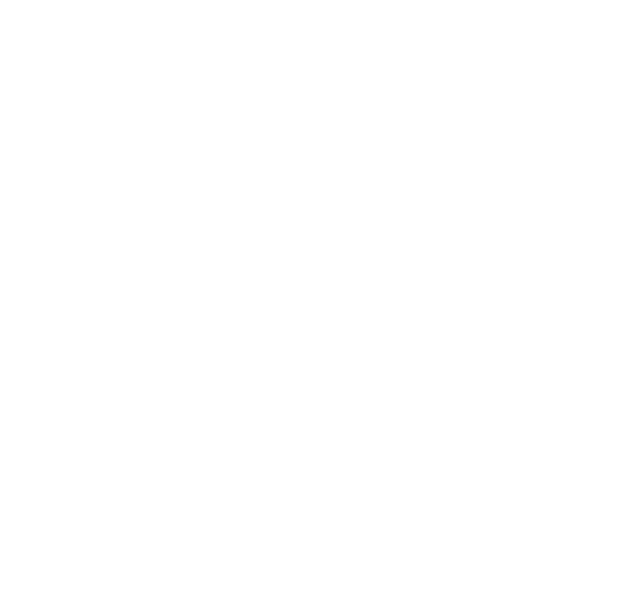
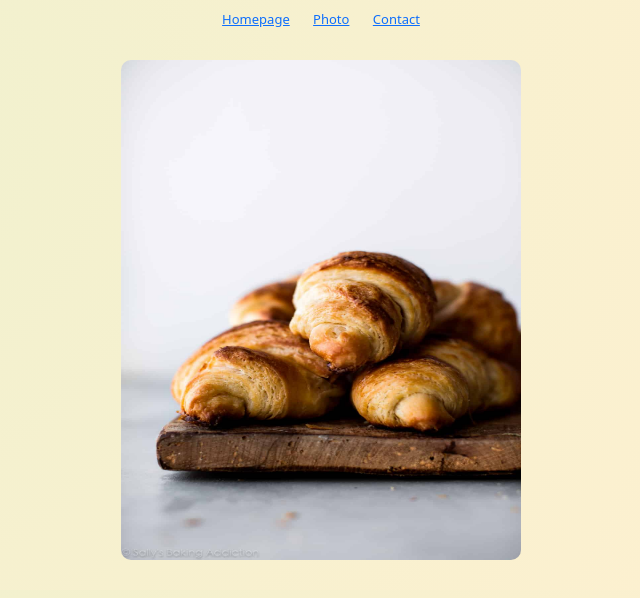
Before and after one commit to Omouwho/Croissant, a plain HTML site: page photo.html in a window 1280 px wide. Shown: the whole page, without its empty margins (319-959 px from the left). Drawn offline with nearby package versions, Linux system fonts and the light colour scheme.

Commit message:
linked all my pages

```diff
--- a/assets/css/style.css
+++ b/assets/css/style.css
@@ -1,6 +1,6 @@
 body{
+   background: radial-gradient(circle at 10% 20%, rgb(240, 241, 206) 0%, rgb(254, 240, 208) 90%);;
     max-width: 800px;
-    background-color: skyblue;
     margin: 0 auto;
     align-items: center;
     line-height: 1.5;
@@ -9,3 +9,28 @@ body{
 h1, p, h2, h3{
     text-align: center;
 }
+
+a{
+    padding: 10px;
+}
+
+.links{
+    text-align: center;
+    margin: 10px;
+    font-size: 13px;
+}
+
+.container{
+    background: linear-gradient(-20deg, rgb(233, 222, 250) 0%, rgb(251, 252, 219) 100%);;
+    border-radius: 20px;
+    padding-top: 5px;
+}
+
+img {
+    max-width: 100%;
+    height: 500px;
+    width: 400px;
+    border-radius: 10px;
+    display: block;
+    margin: 30px auto;
+}
--- a/photo.html
+++ b/photo.html
@@ -5,11 +5,23 @@
     <meta charset="UTF-8">
     <meta http-equiv="X-UA-Compatible" content="IE=edge">
     <meta name="viewport" content="width=device-width, initial-scale=1.0">
+
+    <!-- bootstrap css -->
+    <link href="https://cdn.jsdelivr.net/npm/bootstrap@5.3.0-alpha2/dist/css/bootstrap.min.css" rel="stylesheet"
+        integrity="sha384-aFq/bzH65dt+w6FI2ooMVUpc+21e0SRygnTpmBvdBgSdnuTN7QbdgL+OapgHtvPp" crossorigin="anonymous">
+
+    <!-- css styling -->
+    <link rel="stylesheet" href="/assets/css/style.css">
     <title>Photo</title>
 </head>
 
 <body>
-
+    <div class="links">
+        <a href="/">Homepage</a>
+        <a href="/photo.html">Photo</a>
+        <a href="/contact.html">Contact</a>
+    </div>
+    <img class="croissant-photo" src="/assets/images/homemade-croissants.jpeg" alt="croissant">
 </body>
 
 </html>
```
Also changed, not shown: contact.html (+19 -0 lines), index.html (+14 -1 lines), assets/images/homemade-croissants.jpeg (added).
